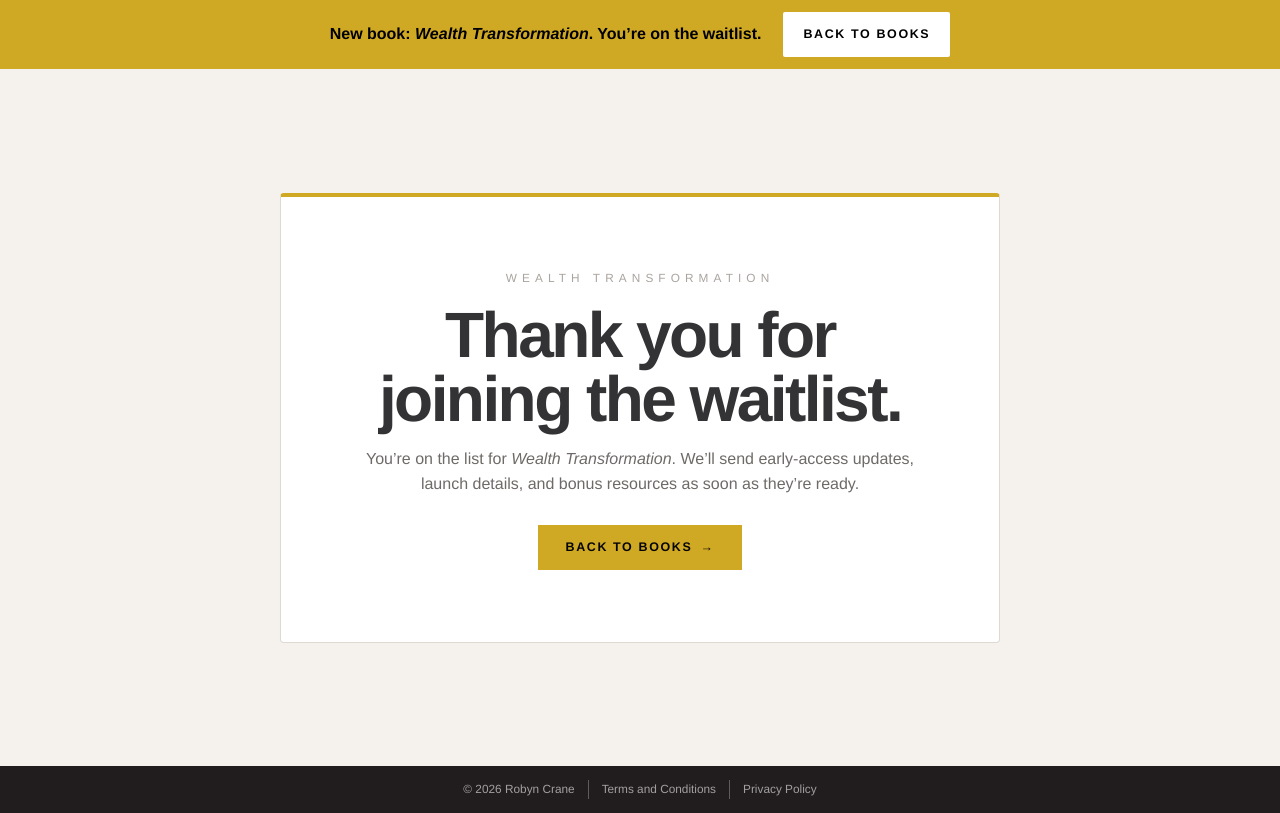
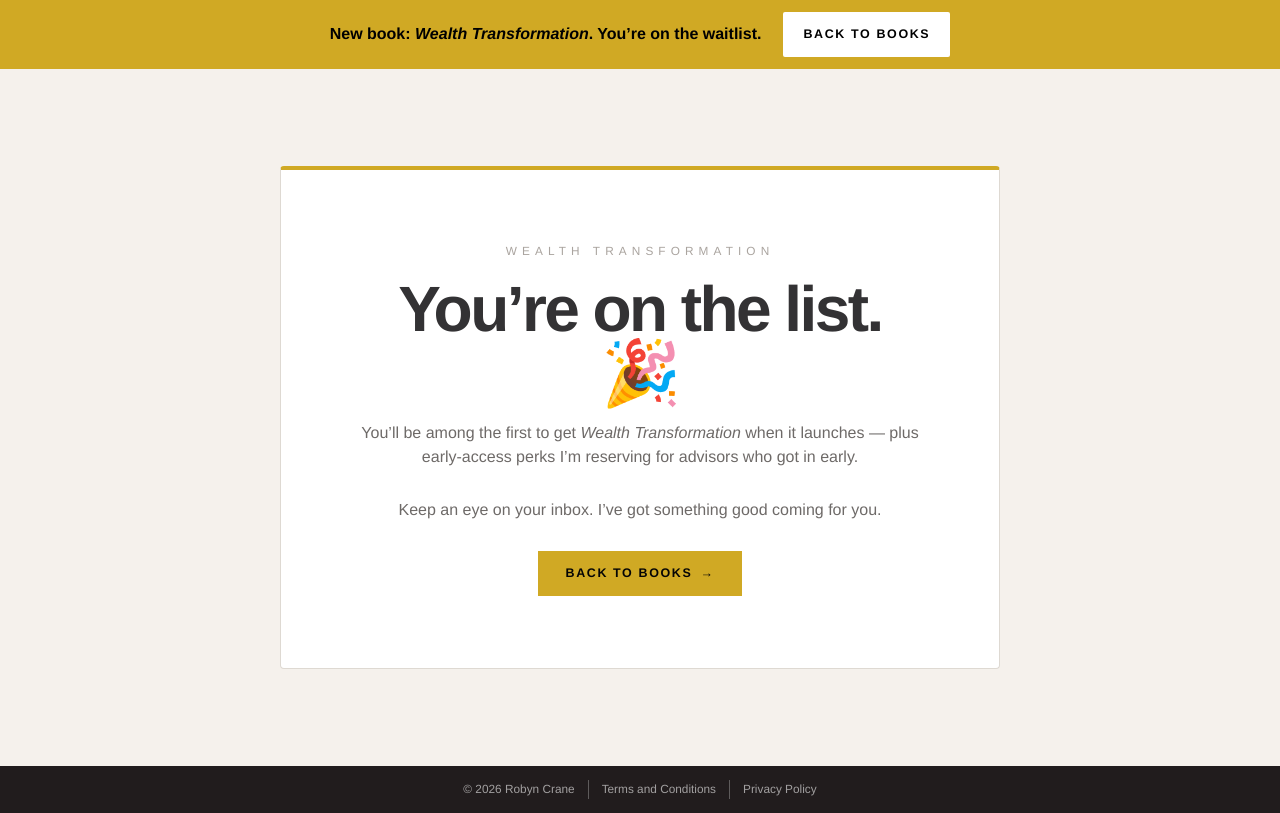
Before and after one commit to trevorcrane/robyn-books-page, a website: page thank-you.html in a window 1280 px wide. Drawn offline with Linux system fonts and the light colour scheme.

Commit message:
Update waitlist thank you copy

```diff
--- a/thank-you.html
+++ b/thank-you.html
@@ -17,8 +17,9 @@
     <main id="main" class="thank-you-main">
       <section class="thank-you-card">
         <p class="kicker muted">Wealth Transformation</p>
-        <h1>Thank you for joining the waitlist.</h1>
-        <p>You’re on the list for <em>Wealth Transformation</em>. We’ll send early-access updates, launch details, and bonus resources as soon as they’re ready.</p>
+        <h1>You’re on the list. 🎉</h1>
+        <p>You’ll be among the first to get <em>Wealth Transformation</em> when it launches — plus early-access perks I’m reserving for advisors who got in early.</p>
+        <p>Keep an eye on your inbox. I’ve got something good coming for you.</p>
         <a class="button button-gold" href="index.html">Back to Books <span aria-hidden="true">→</span></a>
       </section>
     </main>
```
